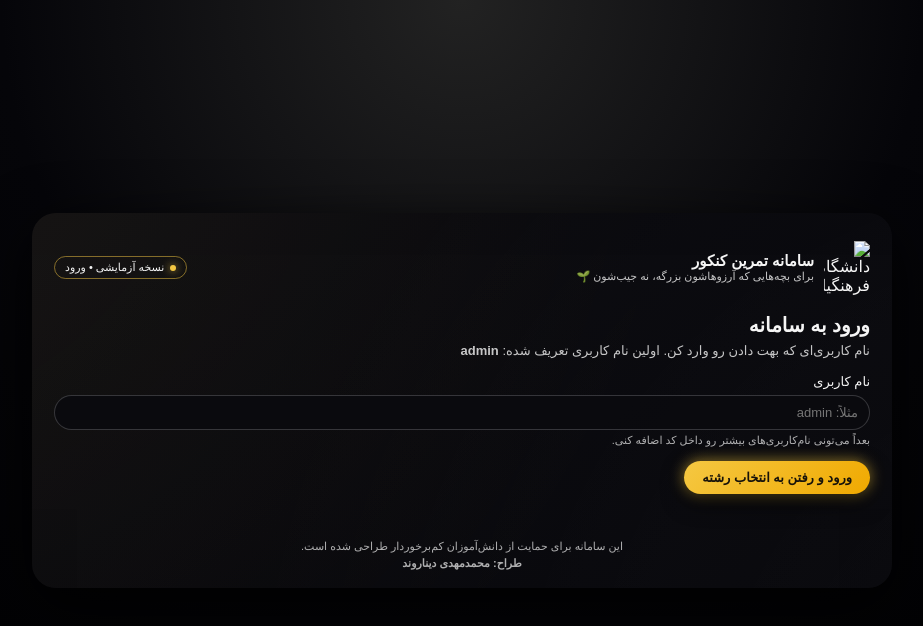
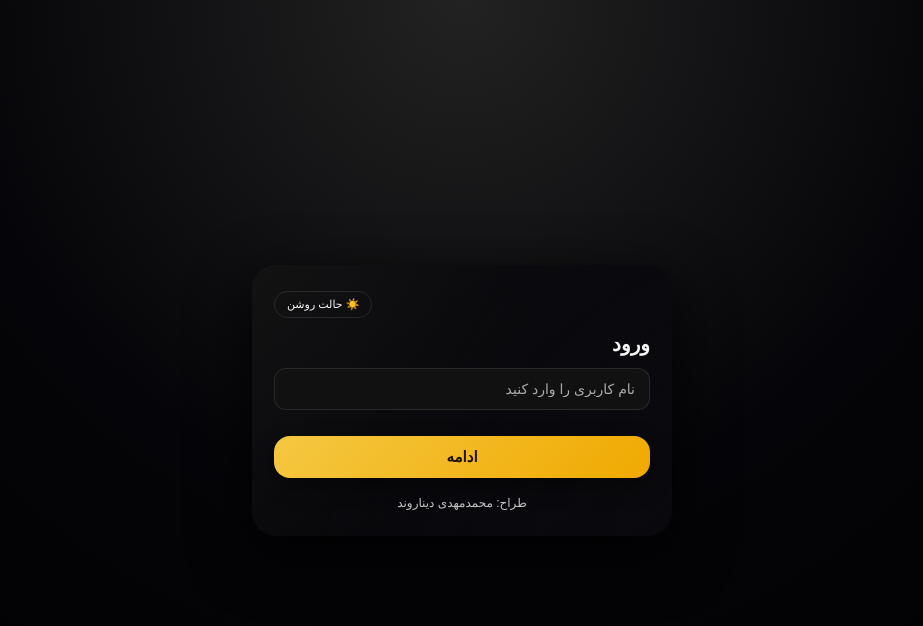
Before and after one commit to RtouMay/K-uni-cfu, a plain HTML site: page index.html in a window 1280 px wide. Shown: the whole page, without its empty margins (178-1101 px from the left). Drawn offline with Linux system fonts and the light colour scheme; a web font is replaced by a local one.

Commit message:
Update index.html

```diff
--- a/index.html
+++ b/index.html
@@ -2,205 +2,200 @@
 <html lang="fa" dir="rtl">
 <head>
     <meta charset="UTF-8">
-    <title>سامانه تمرین کنکور - ورود</title>
+    <title>ورود</title>
+
     <style>
         @font-face {
             font-family: "YekanBakh";
             src: url("YekanBakh.woff2") format("woff2");
         }
-        *{box-sizing:border-box}
-        body{
-            margin:0;
-            min-height:100vh;
-            font-family:"YekanBakh",sans-serif;
-            background:radial-gradient(circle at top,#222 0,#050509 45%,#000 100%);
-            color:#f5f5f5;
-            display:flex;
-            align-items:center;
-            justify-content:center;
+
+        * { box-sizing: border-box; }
+
+        :root {
+            --bg-body: radial-gradient(circle at top, #222, #050509 50%, #000 100%);
+            --text-main: #f6f6f6;
+            --card-bg: linear-gradient(145deg, #0d0d12, #050509);
+            --card-shadow: 0 18px 60px rgba(0,0,0,.9);
+            --input-bg: #111;
+            --input-border: rgba(255,255,255,.10);
+            --btn-bg: linear-gradient(135deg, #f5c842, #f0a900);
+            --btn-text: #1d1203;
         }
-        .wrapper{
-            width:100%;
-            max-width:900px;
-            padding:20px;
+
+        body[data-theme="light"] {
+            --bg-body: radial-gradient(circle at top, #ffffff, #f4f4f4 55%, #e0e0e0 100%);
+            --text-main: #222;
+            --card-bg: #ffffff;
+            --card-shadow: 0 14px 40px rgba(0,0,0,.12);
+            --input-bg: #f7f7f7;
+            --input-border: rgba(0,0,0,.15);
+            --btn-bg: linear-gradient(135deg, #f7d65c, #f0b700);
+            --btn-text: #222;
         }
-        .card{
-            background:linear-gradient(145deg,#0d0d12,#050509);
-            border-radius:24px;
-            padding:28px 22px 18px;
-            box-shadow:0 18px 60px rgba(0,0,0,.9);
-            position:relative;
-            overflow:hidden;
+
+        body {
+            margin: 0;
+            min-height: 100vh;
+            font-family: "YekanBakh", sans-serif;
+            background: var(--bg-body);
+            color: var(--text-main);
+            display: flex;
+            justify-content: center;
+            align-items: center;
+            padding: 20px;
+            transition: background .3s ease, color .3s ease;
         }
-        .card::before{
-            content:"";
-            position:absolute;
-            inset:-40%;
+
+        .card {
+            width: 100%;
+            max-width: 420px;
+            background: var(--card-bg);
+            padding: 26px 22px;
+            border-radius: 24px;
+            box-shadow: var(--card-shadow);
+            position: relative;
+            overflow: hidden;
+            transition: all .3s ease;
+        }
+
+        .card::before {
+            content: "";
+            position: absolute;
+            inset: -40%;
             background:
-                radial-gradient(circle at 10% 0,rgba(245,200,66,.08),transparent 55%),
-                radial-gradient(circle at 90% 100%,rgba(255,255,255,.05),transparent 55%);
-            opacity:.7;
+                radial-gradient(circle at 0 0, rgba(245,200,66,.10), transparent 55%),
+                radial-gradient(circle at 100% 100%, rgba(255,255,255,.08), transparent 55%);
+            opacity: .5;
         }
-        .inner{position:relative;z-index:1}
-        header{
-            display:flex;
-            align-items:center;
-            justify-content:space-between;
-            gap:16px;
-            margin-bottom:18px;
+
+        .inside {
+            position: relative;
+            z-index: 2;
         }
-        .logo-area{display:flex;align-items:center;gap:10px;}
-        .logo-img{width:46px;height:auto;}
-        .logo-text-main{font-size:15px;font-weight:700;}
-        .logo-text-sub{font-size:11px;opacity:.8;}
-        .badge{
-            padding:4px 10px;
-            border-radius:999px;
-            border:1px solid rgba(245,200,66,.5);
-            font-size:11px;
-            display:inline-flex;
-            align-items:center;
-            gap:6px;
+
+        .top-row {
+            display: flex;
+            justify-content: space-between;
+            margin-bottom: 14px;
         }
-        .badge-dot{
-            width:6px;height:6px;border-radius:999px;
-            background:#f5c842;box-shadow:0 0 8px rgba(245,200,66,.9);
+
+        .theme-toggle {
+            border: 1px solid var(--input-border);
+            background: transparent;
+            color: inherit;
+            border-radius: 999px;
+            padding: 6px 12px;
+            cursor: pointer;
+            font-size: 11px;
         }
-        h1{margin:0 0 6px;font-size:20px;}
-        .subtitle{font-size:13px;opacity:.8;margin-bottom:16px;}
-        label{display:block;font-size:13px;margin-bottom:6px;}
-        input[type=text]{
-            width:100%;padding:9px 11px;border-radius:999px;
-            border:1px solid rgba(255,255,255,.18);
-            background:rgba(10,10,15,.9);color:#f5f5f5;
-            outline:none;font-size:13px;
+
+        h1 {
+            margin: 0 0 12px;
+            font-size: 20px;
+            text-align: right;
+            color: var(--text-main);
         }
-        input[type=text]:focus{
-            border-color:#f5c842;
-            box-shadow:0 0 0 1px rgba(245,200,66,.4);
+
+        .input-group {
+            margin-bottom: 16px;
         }
-        .helper{font-size:11px;opacity:.7;margin-top:4px;}
-        .error{font-size:11px;color:#ff6e6e;margin-top:6px;display:none;}
-        .actions{margin-top:14px;}
-        .btn{
-            border:none;border-radius:999px;padding:9px 18px;
-            font-size:13px;cursor:pointer;font-family:inherit;
-            display:inline-flex;align-items:center;gap:8px;
+
+        input {
+            width: 100%;
+            padding: 12px 14px;
+            border-radius: 12px;
+            border: 1px solid var(--input-border);
+            background: var(--input-bg);
+            color: var(--text-main);
+            font-family: inherit;
+            outline: none;
+            font-size: 14px;
         }
-        .btn-primary{
-            background:linear-gradient(135deg,#f5c842,#f0a900);
-            color:#17130a;font-weight:700;
-            box-shadow:0 8px 22px rgba(0,0,0,.7),
-                       0 0 14px rgba(245,200,66,.7);
+
+        input::placeholder {
+            color: #aaa;
         }
-        .status{font-size:12px;margin-top:8px;min-height:18px;}
-        .status.ok{color:#8bc34a;}
-        .bottom-meta{
-            margin-top:20px;font-size:11px;text-align:center;opacity:.7;
+
+        .btn {
+            width: 100%;
+            padding: 12px 14px;
+            border-radius: 16px;
+            border: none;
+            cursor: pointer;
+            background: var(--btn-bg);
+            color: var(--btn-text);
+            font-family: inherit;
+            font-size: 15px;
+            font-weight: 700;
+            margin-top: 10px;
+            box-shadow: 0 8px 22px rgba(0,0,0,.4);
         }
-        .designer{margin-top:4px;font-weight:600;}
-        @media (max-width:768px){
-            .card{padding:22px 16px;}
-            header{flex-direction:column;align-items:flex-start;}
+
+        .footer {
+            margin-top: 18px;
+            text-align: center;
+            font-size: 12px;
+            opacity: .8;
         }
+
     </style>
 </head>
 <body>
-<div class="wrapper">
-    <div class="card">
-        <div class="inner">
-            <header>
-                <div class="logo-area">
-                    <!-- فایل farhangian-logo.png رو کنار index.html بذار -->
-                    <img src="Farhangian_Uni.png" alt="دانشگاه فرهنگیان" class="logo-img">
-                    <div>
-                        <div class="logo-text-main">سامانه تمرین کنکور</div>
-                        <div class="logo-text-sub">برای بچه‌هایی که آرزوهاشون بزرگه، نه جیب‌شون 🌱</div>
-                    </div>
-                </div>
-                <div class="badge">
-                    <span class="badge-dot"></span>
-                    نسخه آزمایشی • ورود
-                </div>
-            </header>
 
-            <h1>ورود به سامانه</h1>
-            <div class="subtitle">
-                نام کاربری‌ای که بهت دادن رو وارد کن. اولین نام کاربری تعریف شده: <strong>admin</strong>
-            </div>
+<div class="card">
+    <div class="inside">
 
-            <label for="username">نام کاربری</label>
-            <input id="username" type="text" placeholder="مثلاً: admin">
-            <div class="helper">بعداً می‌تونی نام‌کاربری‌های بیشتر رو داخل کد اضافه کنی.</div>
-            <div id="error" class="error"></div>
+        <div class="top-row">
+            <div></div>
+            <button id="themeToggle" class="theme-toggle">☀️ حالت روشن</button>
+        </div>
 
-            <div class="actions">
-                <button id="loginBtn" class="btn btn-primary">ورود و رفتن به انتخاب رشته</button>
-            </div>
+        <h1>ورود</h1>
 
-            <div id="status" class="status"></div>
+        <div class="input-group">
+            <input id="usernameInput" type="text" placeholder="نام کاربری را وارد کنید">
+        </div>
 
-            <div class="bottom-meta">
-                <div>این سامانه برای حمایت از دانش‌آموزان کم‌برخوردار طراحی شده است.</div>
-                <div class="designer">طراح: محمدمهدی دیناروند</div>
-            </div>
+        <button id="startBtn" class="btn">ادامه</button>
+
+        <div class="footer">
+            طراح: محمدمهدی دیناروند
         </div>
+
     </div>
 </div>
 
 <script>
-    const usernameInput = document.getElementById("username");
-    const loginBtn = document.getElementById("loginBtn");
-    const errorBox = document.getElementById("error");
-    const statusBox = document.getElementById("status");
+    const THEME_KEY = "konkur_theme";
+    const themeToggleBtn = document.getElementById("themeToggle");
 
-    // اینجا لیست یوزرنیم‌ها رو نگه می‌داریم
-    // فعلاً فقط admin هست. بعداً خودت اینجا اضافه می‌کنی.
-    const USERS = {
-        "admin": { role: "admin" }
-        // مثلا بعداً:
-        // "student1401": { role: "student" },
-        // "fatemeh": { role: "student" }
-    };
+    function applyTheme(theme) {
+        document.body.setAttribute("data-theme", theme);
+        themeToggleBtn.textContent =
+            theme === "light" ? "🌙 حالت تیره" : "☀️ حالت روشن";
+    }
 
-    function login() {
-        const username = usernameInput.value.trim();
-        errorBox.style.display = "none";
-        errorBox.textContent = "";
-        statusBox.textContent = "";
+    const savedTheme = localStorage.getItem(THEME_KEY) || "dark";
+    applyTheme(savedTheme);
 
+    themeToggleBtn.addEventListener("click", () => {
+        const current = document.body.getAttribute("data-theme") || "dark";
+        const next = current === "dark" ? "light" : "dark";
+        localStorage.setItem(THEME_KEY, next);
+        applyTheme(next);
+    });
+
+    document.getElementById("startBtn").addEventListener("click", () => {
+        const username = document.getElementById("usernameInput").value.trim();
         if (!username) {
-            errorBox.textContent = "نام کاربری رو خالی نذار 🙂";
-            errorBox.style.display = "block";
+            alert("لطفاً نام کاربری را وارد کنید.");
             return;
         }
-
-        let role = "student";
-        if (USERS[username]) {
-            role = USERS[username].role || "student";
-        } else if (username !== "admin") {
-            // فعلاً فقط admin مجازه؛ بقیه رد می‌شن
-            errorBox.textContent = "این نام کاربری هنوز ثبت نشده. فعلاً فقط admin فعاله.";
-            errorBox.style.display = "block";
-            return;
-        }
-
-        // ذخیره در localStorage برای صفحات بعد
         localStorage.setItem("konkur_username", username);
-        localStorage.setItem("konkur_role", role);
-
-        statusBox.classList.add("ok");
-        statusBox.textContent = "ورود موفق ✅ در حال انتقال به صفحه انتخاب رشته...";
-
-        setTimeout(() => {
-            window.location.href = "field.html";
-        }, 700);
-    }
-
-    loginBtn.addEventListener("click", login);
-    usernameInput.addEventListener("keydown", e => {
-        if (e.key === "Enter") login();
+        window.location.href = "field.html";
     });
 </script>
+
 </body>
 </html>
```
